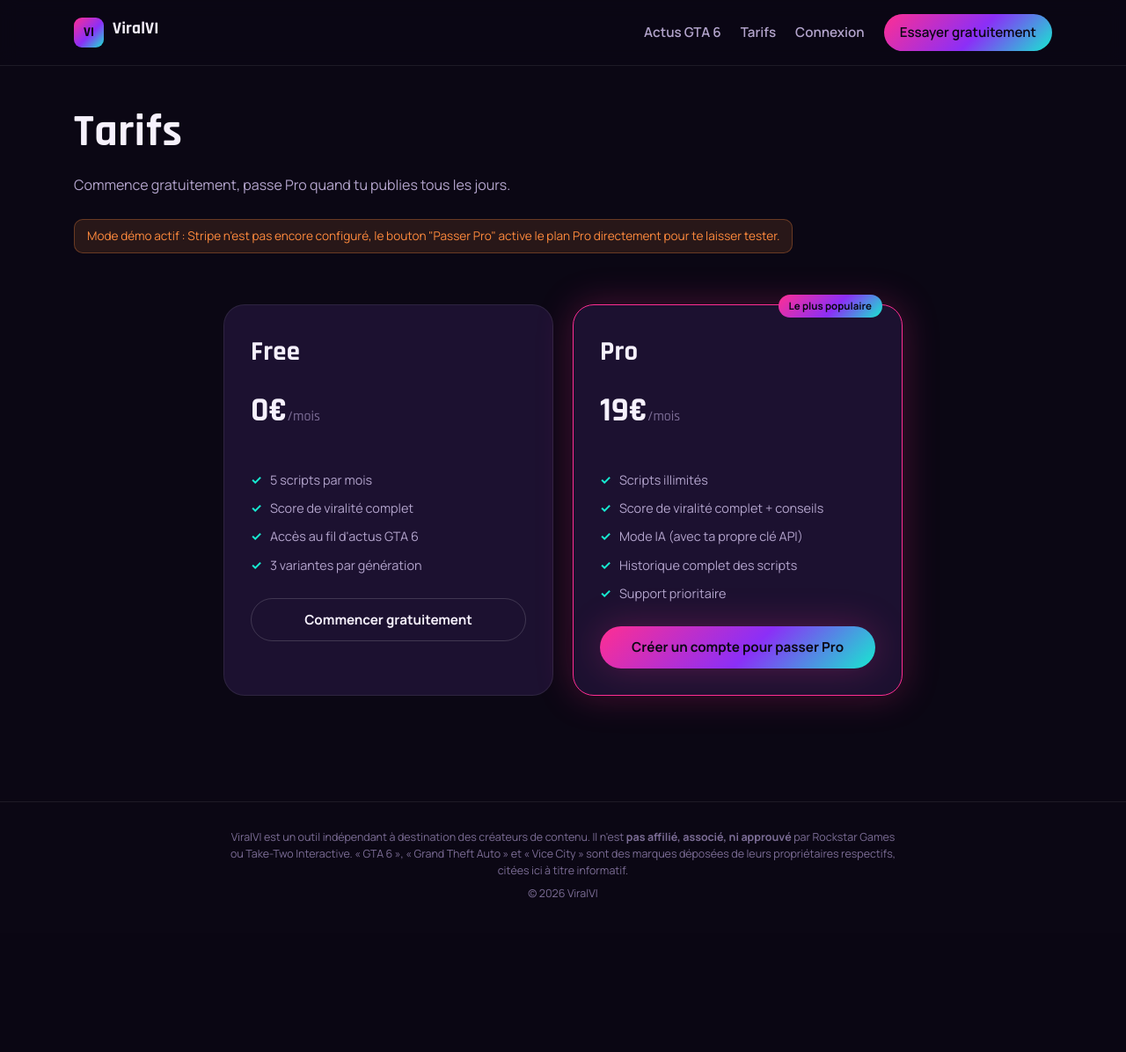
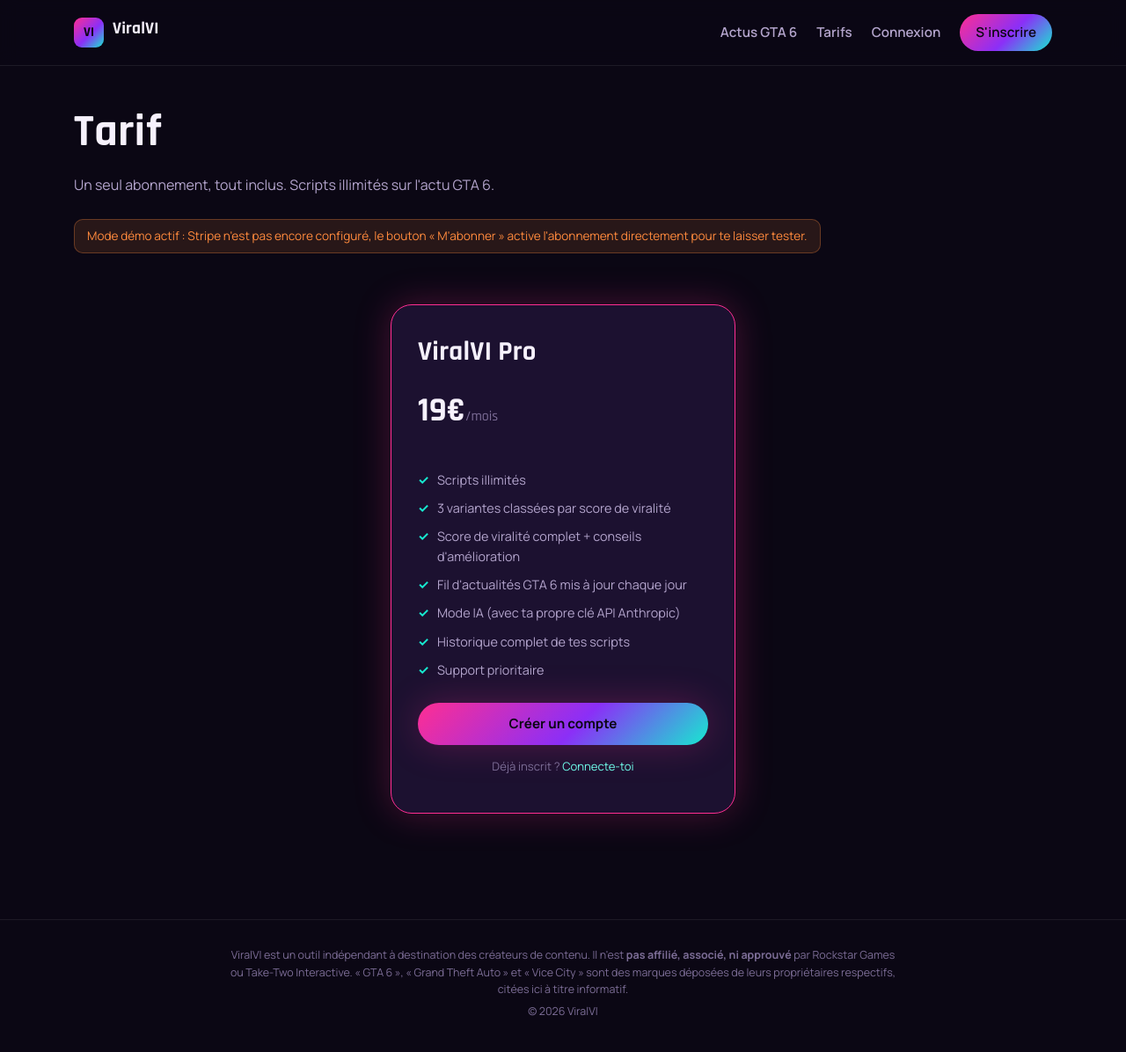
Before and after one commit to supportecomformation-png/Viral-VI, a Flask app: page /billing/pricing in a window 1280 px wide. Shown: the whole page at 88% size. Before the commit the page ends 1021 px from the top, so only its background shows below. Run offline with Flask 3, Linux system fonts and the light colour scheme; some libraries are stand-ins or nearby versions.

Commit message:
Modèle payant uniquement (paywall total, plus de plan gratuit)
- plan: 'inactive' par défaut, accès au générateur réservé à 'pro'
- décorateur subscription_required (redirige vers /billing/pricing,
  ou 402 JSON pour les appels AJAX)
- suppression des crédits gratuits (colonne credits_remaining retirée)
- signup -> redirige vers la page d'abonnement
- page tarif: offre unique ViralVI Pro 19€/mois
- landing / nav / signup : retrait du langage "gratuit"

Stripe non branché : le bouton "M'abonner" reste en mode démo.

Co-Authored-By: Claude Sonnet 5 <noreply@anthropic.com>

```diff
--- a/app.py
+++ b/app.py
@@ -35,6 +35,7 @@ def create_app(config_class=Config):
             "current_user": g.get("user"),
             "days_left": days_left,
             "current_year": date.today().year,
+            "pro_price": app.config["PRO_PLAN_PRICE_EUR"],
         }
 
     @app.route("/")
--- a/auth_utils.py
+++ b/auth_utils.py
@@ -1,6 +1,6 @@
 from functools import wraps
 
-from flask import session, redirect, url_for, flash, g
+from flask import session, redirect, url_for, flash, g, request, jsonify
 from werkzeug.security import generate_password_hash, check_password_hash
 
 from db import query_one
@@ -30,3 +30,28 @@ def login_required(view):
             return redirect(url_for("auth.login"))
         return view(*args, **kwargs)
     return wrapped_view
+
+
+def is_subscribed(user):
+    return bool(user) and user["plan"] == "pro"
+
+
+def subscription_required(view):
+    """Réserve la vue aux comptes avec un abonnement actif (`plan == 'pro'`)."""
+    @wraps(view)
+    def wrapped_view(*args, **kwargs):
+        user = g.get("user")
+        if user is None:
+            if request.is_json:
+                return jsonify({"error": "auth_required",
+                                "message": "Connecte-toi pour continuer."}), 401
+            flash("Connecte-toi pour accéder à cette page.", "error")
+            return redirect(url_for("auth.login"))
+        if not is_subscribed(user):
+            if request.is_json:
+                return jsonify({"error": "subscription_required",
+                                "message": "Un abonnement actif est nécessaire pour générer des scripts."}), 402
+            flash("Un abonnement actif est nécessaire pour accéder au générateur.", "error")
+            return redirect(url_for("billing.pricing"))
+        return view(*args, **kwargs)
+    return wrapped_view
--- a/billing.py
+++ b/billing.py
@@ -19,11 +19,14 @@ def pricing():
 @bp.route("/upgrade", methods=["POST"])
 @login_required
 def upgrade():
+    if g.user["plan"] == "pro":
+        return redirect(url_for("dashboard.home"))
+
     if not is_configured(current_app.config):
-        # Mode démo : pas de vraie facturation configurée -> on active Pro
-        # directement pour permettre de tester tout le parcours produit.
+        # Mode démo : pas de vraie facturation configurée -> on active
+        # l'abonnement directement pour tester tout le parcours produit.
         execute("UPDATE users SET plan = 'pro' WHERE id = ?", (g.user["id"],))
-        flash("Mode démo : compte passé en Pro (aucun paiement réel, configure Stripe pour la prod).", "success")
+        flash("Mode démo : abonnement activé (aucun paiement réel — configure Stripe pour la prod).", "success")
         return redirect(url_for("dashboard.home"))
 
     success_url = url_for("billing.success", _external=True)
@@ -81,7 +84,7 @@ def webhook():
         customer_id = data_object.get("customer")
         if customer_id:
             execute(
-                "UPDATE users SET plan = 'free' WHERE stripe_customer_id = ?",
+                "UPDATE users SET plan = 'inactive' WHERE stripe_customer_id = ?",
                 (customer_id,),
             )
 
--- a/config.py
+++ b/config.py
@@ -41,8 +41,7 @@ class Config:
 
     PERMANENT_SESSION_LIFETIME = timedelta(days=30)
 
-    # Plans
-    FREE_PLAN_MONTHLY_CREDITS = 5
+    # Abonnement unique (payant)
     PRO_PLAN_PRICE_EUR = 19
 
     # Stripe (optionnel — l'app tourne en "mode démo" si absent)
--- a/dashboard.py
+++ b/dashboard.py
@@ -2,7 +2,7 @@ import json
 
 from flask import Blueprint, render_template, request, jsonify, g, current_app
 
-from auth_utils import login_required
+from auth_utils import subscription_required
 from db import query_all, query_one, execute
 from engine.generator import generate_script_variants, build_variant_from_ai_text
 from engine.ai_client import generate_with_ai
@@ -43,7 +43,7 @@ def _days_until_release():
 
 
 @bp.route("/")
-@login_required
+@subscription_required
 def home():
     news = query_all("SELECT * FROM news_items ORDER BY published_at DESC, id DESC LIMIT 12")
     history = query_all(
@@ -61,15 +61,8 @@ def home():
 
 
 @bp.route("/generate", methods=["POST"])
-@login_required
+@subscription_required
 def generate():
-    user = g.user
-    if user["plan"] != "pro" and user["credits_remaining"] <= 0:
-        return jsonify({
-            "error": "no_credits",
-            "message": "Tu as utilisé tous tes scripts gratuits ce mois-ci. Passe Pro pour continuer.",
-        }), 402
-
     payload = request.get_json(force=True, silent=True) or {}
     topic = (payload.get("topic") or "").strip()
     tone = payload.get("tone") or "choc"
@@ -112,25 +105,16 @@ def generate():
             news_tags=news_tags, days_left=_days_until_release(), n_variants=3,
         )
 
-    if user["plan"] != "pro":
-        execute(
-            "UPDATE users SET credits_remaining = credits_remaining - 1 WHERE id = ?",
-            (user["id"],),
-        )
-
     return jsonify({
         "variants": variants,
         "topic": topic,
         "news_id": news_row["id"] if news_row else None,
         "ai_error": ai_error,
-        "credits_remaining": (
-            None if user["plan"] == "pro" else max(0, user["credits_remaining"] - 1)
-        ),
     })
 
 
 @bp.route("/scripts/save", methods=["POST"])
-@login_required
+@subscription_required
 def save_script():
     payload = request.get_json(force=True, silent=True) or {}
     variant = payload.get("variant") or {}
@@ -164,7 +148,7 @@ def save_script():
 
 
 @bp.route("/scripts/<int:script_id>/delete", methods=["POST"])
-@login_required
+@subscription_required
 def delete_script(script_id):
     execute("DELETE FROM scripts WHERE id = ? AND user_id = ?", (script_id, g.user["id"]))
     return jsonify({"ok": True})
--- a/schema.sql
+++ b/schema.sql
@@ -6,8 +6,7 @@ CREATE TABLE IF NOT EXISTS users (
     email TEXT UNIQUE NOT NULL,
     password_hash TEXT NOT NULL,
     display_name TEXT NOT NULL,
-    plan TEXT NOT NULL DEFAULT 'free',            -- 'free' | 'pro'
-    credits_remaining INTEGER NOT NULL DEFAULT 5, -- scripts restants ce mois-ci (free)
+    plan TEXT NOT NULL DEFAULT 'inactive',        -- 'inactive' | 'pro' (abonnement actif)
     stripe_customer_id TEXT,
     stripe_subscription_id TEXT,
     is_admin INTEGER NOT NULL DEFAULT 0,
--- a/static/css/theme.css
+++ b/static/css/theme.css
@@ -506,6 +506,8 @@ a:hover { color: var(--cyan); }
   display: grid; grid-template-columns: repeat(2, 1fr); gap: 22px;
   padding: 20px 24px 80px; max-width: 820px; margin: 0 auto;
 }
+.pricing-grid--single { grid-template-columns: 1fr; max-width: 440px; }
+.price-note { margin-top: 14px; font-size: 0.82rem; color: var(--text-faint); text-align: center; }
 .price-card {
   background: var(--surface);
   border: 1px solid var(--border);
--- a/templates/auth/signup.html
+++ b/templates/auth/signup.html
@@ -4,7 +4,7 @@
 <section class="container auth-section">
   <div class="auth-card">
     <h1>Créer ton compte</h1>
-    <p class="auth-subtitle">5 scripts gratuits par mois, sans carte bancaire.</p>
+    <p class="auth-subtitle">Crée ton compte, puis active ton abonnement pour accéder au générateur.</p>
     <form method="post" class="form">
       <label for="display_name">Nom / pseudo</label>
       <input type="text" id="display_name" name="display_name" placeholder="TonPseudoTikTok" autocomplete="nickname">
--- a/templates/base.html
+++ b/templates/base.html
@@ -24,11 +24,15 @@
         <a href="{{ url_for('news.feed') }}">Actus GTA 6</a>
         <a href="{{ url_for('billing.pricing') }}">Tarifs</a>
         {% if current_user %}
-          <a href="{{ url_for('dashboard.home') }}" class="nav-cta">Mon générateur</a>
+          {% if current_user.plan == 'pro' %}
+            <a href="{{ url_for('dashboard.home') }}" class="nav-cta">Mon générateur</a>
+          {% else %}
+            <a href="{{ url_for('billing.pricing') }}" class="nav-cta">M'abonner</a>
+          {% endif %}
           <a href="{{ url_for('auth.logout') }}" class="nav-link-muted">Déconnexion</a>
         {% else %}
           <a href="{{ url_for('auth.login') }}">Connexion</a>
-          <a href="{{ url_for('auth.signup') }}" class="nav-cta">Essayer gratuitement</a>
+          <a href="{{ url_for('auth.signup') }}" class="nav-cta">S'inscrire</a>
         {% endif %}
       </nav>
     </div>
--- a/templates/billing/pricing.html
+++ b/templates/billing/pricing.html
@@ -1,48 +1,37 @@
 {% extends "base.html" %}
-{% block title %}Tarifs — ViralVI{% endblock %}
+{% block title %}Tarif — ViralVI{% endblock %}
 {% block content %}
 <section class="container page-header">
-  <h1>Tarifs</h1>
-  <p>Commence gratuitement, passe Pro quand tu publies tous les jours.</p>
+  <h1>Tarif</h1>
+  <p>Un seul abonnement, tout inclus. Scripts illimités sur l'actu GTA 6.</p>
   {% if not stripe_configured %}
-    <p class="badge-demo">Mode démo actif : Stripe n'est pas encore configuré, le bouton "Passer Pro" active le plan Pro directement pour te laisser tester.</p>
+    <p class="badge-demo">Mode démo actif : Stripe n'est pas encore configuré, le bouton « M'abonner » active l'abonnement directement pour te laisser tester.</p>
   {% endif %}
 </section>
 
-<section class="container pricing-grid">
-  <div class="price-card">
-    <h2>Free</h2>
-    <p class="price-value">0€<span>/mois</span></p>
-    <ul class="price-features">
-      <li>5 scripts par mois</li>
-      <li>Score de viralité complet</li>
-      <li>Accès au fil d'actus GTA 6</li>
-      <li>3 variantes par génération</li>
-    </ul>
-    {% if current_user %}
-      <a href="{{ url_for('dashboard.home') }}" class="btn btn-ghost btn-block">Continuer avec Free</a>
-    {% else %}
-      <a href="{{ url_for('auth.signup') }}" class="btn btn-ghost btn-block">Commencer gratuitement</a>
-    {% endif %}
-  </div>
-
+<section class="container pricing-grid pricing-grid--single">
   <div class="price-card price-card--highlight">
-    <span class="price-badge">Le plus populaire</span>
-    <h2>Pro</h2>
+    <h2>ViralVI Pro</h2>
     <p class="price-value">{{ price }}€<span>/mois</span></p>
     <ul class="price-features">
       <li>Scripts illimités</li>
-      <li>Score de viralité complet + conseils</li>
-      <li>Mode IA (avec ta propre clé API)</li>
-      <li>Historique complet des scripts</li>
+      <li>3 variantes classées par score de viralité</li>
+      <li>Score de viralité complet + conseils d'amélioration</li>
+      <li>Fil d'actualités GTA 6 mis à jour chaque jour</li>
+      <li>Mode IA (avec ta propre clé API Anthropic)</li>
+      <li>Historique complet de tes scripts</li>
       <li>Support prioritaire</li>
     </ul>
-    {% if current_user %}
+    {% if not current_user %}
+      <a href="{{ url_for('auth.signup') }}" class="btn btn-primary btn-block">Créer un compte</a>
+      <p class="price-note">Déjà inscrit ? <a href="{{ url_for('auth.login') }}">Connecte-toi</a></p>
+    {% elif current_user.plan == 'pro' %}
+      <a href="{{ url_for('dashboard.home') }}" class="btn btn-primary btn-block">Ouvrir le générateur</a>
+      <p class="price-note">Ton abonnement est actif ✓</p>
+    {% else %}
       <form method="post" action="{{ url_for('billing.upgrade') }}">
-        <button type="submit" class="btn btn-primary btn-block">Passer Pro</button>
+        <button type="submit" class="btn btn-primary btn-block">M'abonner</button>
       </form>
-    {% else %}
-      <a href="{{ url_for('auth.signup') }}" class="btn btn-primary btn-block">Créer un compte pour passer Pro</a>
     {% endif %}
   </div>
 </section>
--- a/templates/landing.html
+++ b/templates/landing.html
@@ -10,10 +10,10 @@
       Une nouvelle sélection d'actualités chaque jour, pour ne jamais manquer d'idées.
     </p>
     <div class="hero-actions">
-      <a href="{{ url_for('auth.signup') }}" class="btn btn-primary">Essayer gratuitement</a>
+      <a href="{{ url_for('auth.signup') }}" class="btn btn-primary">Créer mon compte</a>
       <a href="{{ url_for('news.feed') }}" class="btn btn-ghost">Voir les actus du jour</a>
     </div>
-    <p class="hero-note">5 scripts gratuits par mois · sans carte bancaire</p>
+    <p class="hero-note">Abonnement {{ pro_price }}€/mois · scripts illimités · sans engagement</p>
   </div>
 
   <div class="hero-visual" aria-hidden="true">
@@ -72,6 +72,6 @@
 
 <section class="container cta-band">
   <h2>Prêt à publier ta prochaine vidéo virale sur GTA 6 ?</h2>
-  <a href="{{ url_for('auth.signup') }}" class="btn btn-primary btn-lg">Créer mon compte gratuit</a>
+  <a href="{{ url_for('billing.pricing') }}" class="btn btn-primary btn-lg">Voir le tarif</a>
 </section>
 {% endblock %}
```
Also changed, not shown: auth.py (+5 -3 lines), static/js/app.js (+3 -5 lines), templates/dashboard/home.html (+1 -6 lines).
